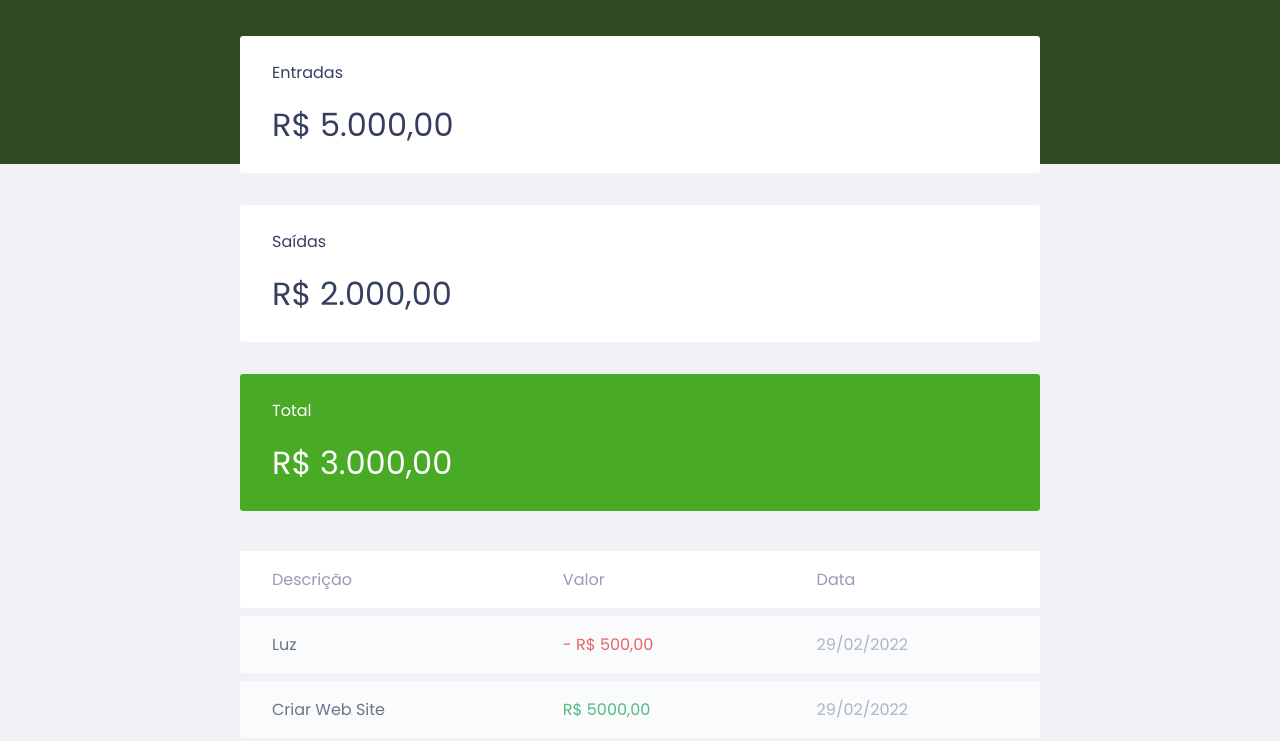
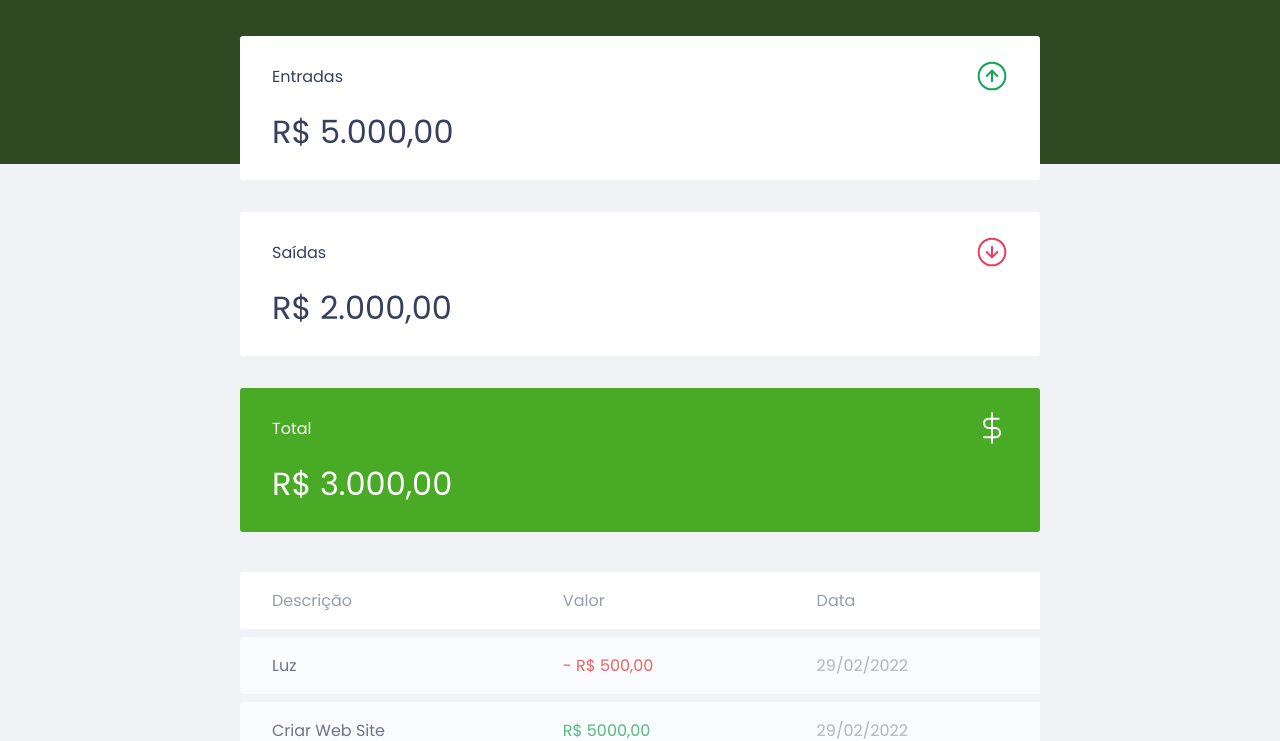
Before and after one commit to DouglasSoares16/Dev-Finance, a plain HTML site: page index.html in a window 1280 px wide. Shown: the part 59-800 px from the top of the page. Drawn offline with Linux system fonts and the light colour scheme.

Commit message:
Added Icons to Cards

```diff
--- a/css/styles.css
+++ b/css/styles.css
@@ -91,6 +91,10 @@
   .card h3 {
     font-weight: 400;
     font-size: 1rem;
+
+    display: flex;
+    align-items: center;
+    justify-content: space-between;
   }
 
   .card p {
--- a/index.html
+++ b/index.html
@@ -29,17 +29,26 @@
       <h2 class="sr-only">Balanço</h2>
 
       <div class="card">
-        <h3>Entradas</h3>
+        <h3>
+          <span>Entradas</span>
+          <img src="./assets/income.svg" alt="Imagem de Entrada de dinheiro">
+        </h3>
         <p>R$ 5.000,00</p>
       </div>
 
       <div class="card">
-        <h3>Saídas</h3>
+        <h3>
+          <span>Saídas</span>
+          <img src="./assets/expense.svg" alt="Imagem de Saída de dinheiro">
+        </h3>
         <p>R$ 2.000,00</p>
       </div>
 
       <div class="card total">
-        <h3>Total</h3>
+        <h3>
+          <span>Total</span>
+          <img src="./assets/total.svg" alt="Imagem de total de dinheiro">
+        </h3>
         <p>R$ 3.000,00</p>
       </div>
     </section>
```
